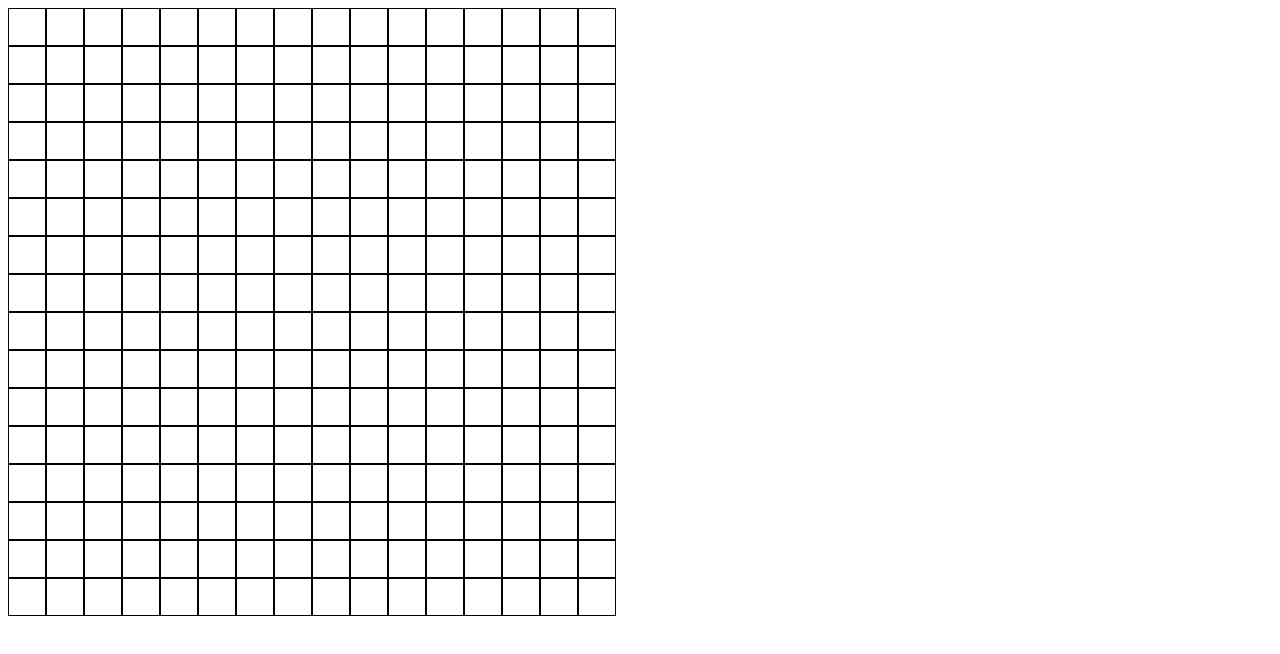
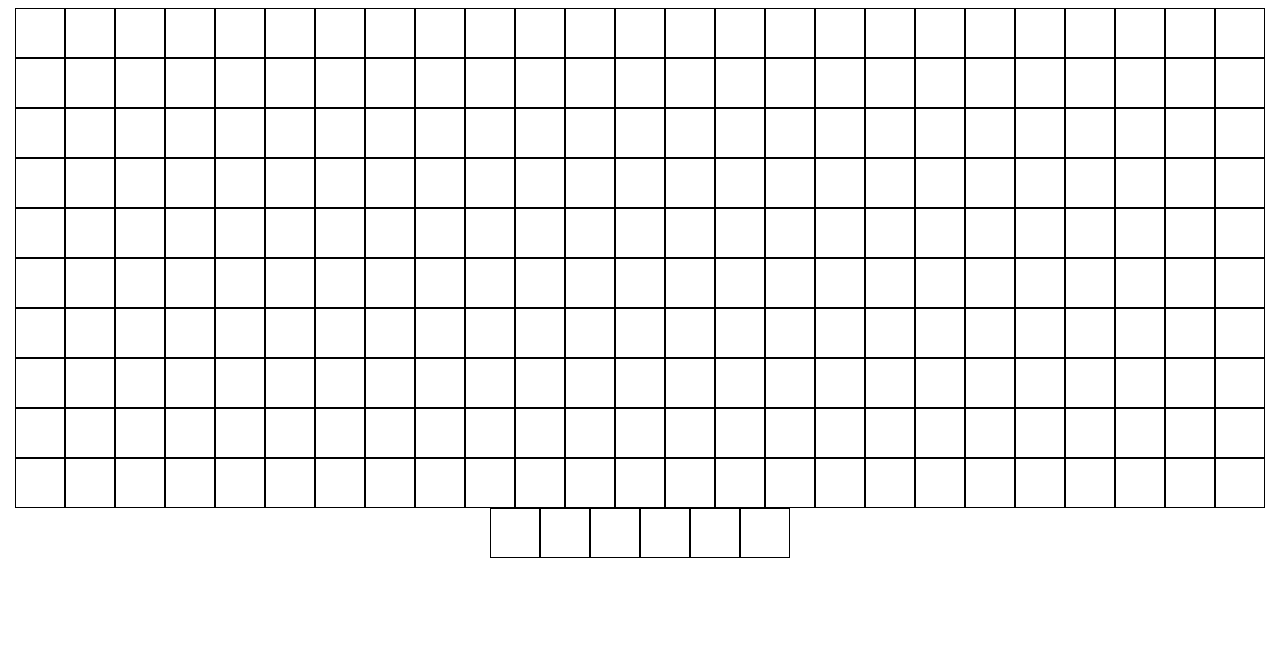
Before and after one commit to astoaks05/odin-etch-a-sketch, a plain HTML site: page index.html in a window 1280 px wide. Drawn offline with Linux system fonts and the light colour scheme.

Commit message:
Tweak style to center the grid

```diff
--- a/style.css
+++ b/style.css
@@ -1,12 +1,13 @@
 .grid-container {
     display: flex;
     flex-wrap: wrap;
-    width: 640px;
+    width: 100%;
+    justify-content: center;
 }
 
 .grid-item {
-    width: 36px;
-    height: 36px;
+    width: 48px;
+    height: 48px;
     padding-bottom: calc (100% / 16);
     background-color: white;
     border: 1px solid black;
```
